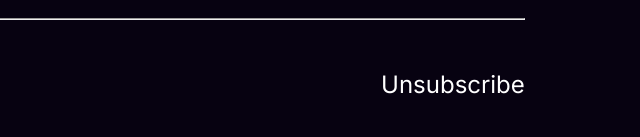
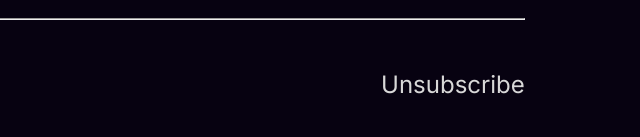
Before and after one commit to Yamin39/assignment-1, a plain HTML site: page index.html in a window 1280 px wide. In both pictures the pointer is over the link "Unsubscribe". Shown: the part 7147-7284 px from the top of the page, 640-1280 px from the left. Drawn offline with Linux system fonts and the light colour scheme.

Commit message:
final push

```diff
--- a/styles/style.css
+++ b/styles/style.css
@@ -394,4 +394,9 @@ footer .copyright {
 footer .copyright a {
   color: white;
   text-decoration: none;
+  transition: all 0.3s;
 }
+
+footer .copyright a:hover {
+  color: rgb(216, 216, 216);
+}
```
